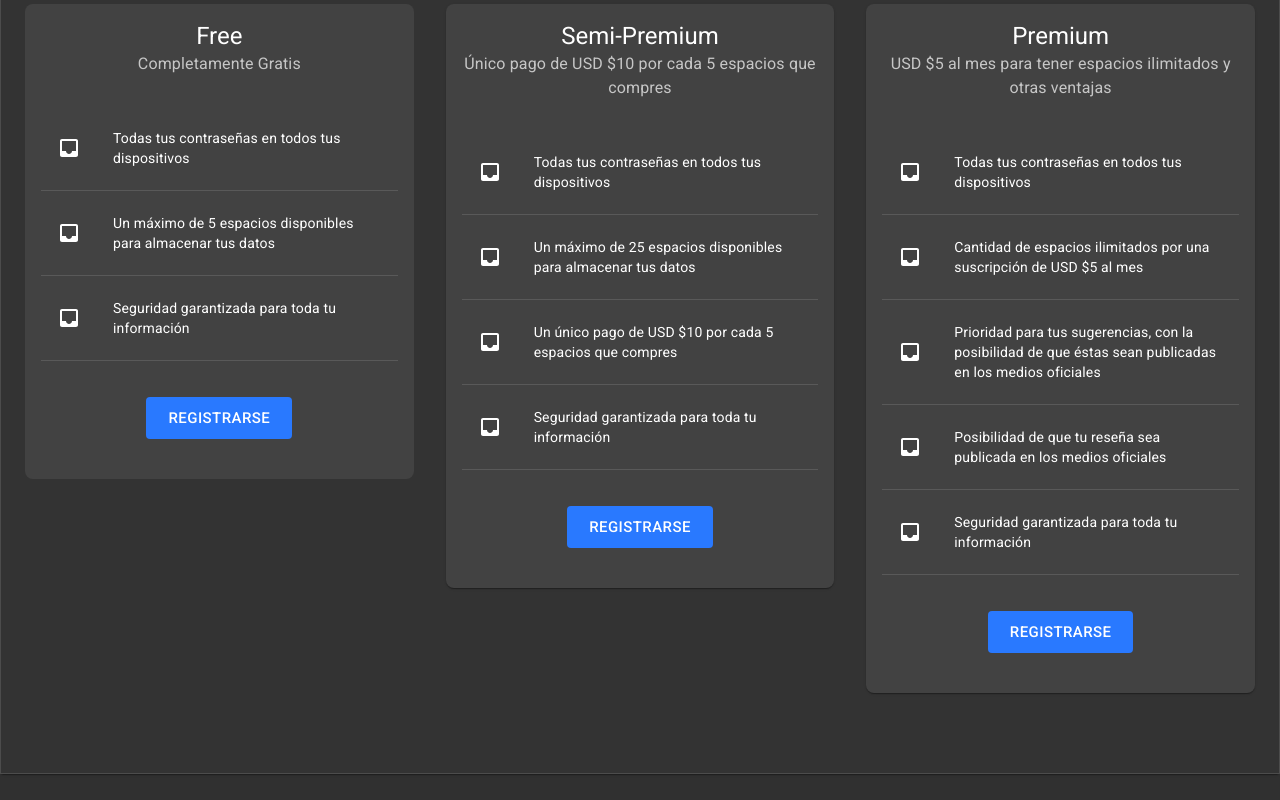
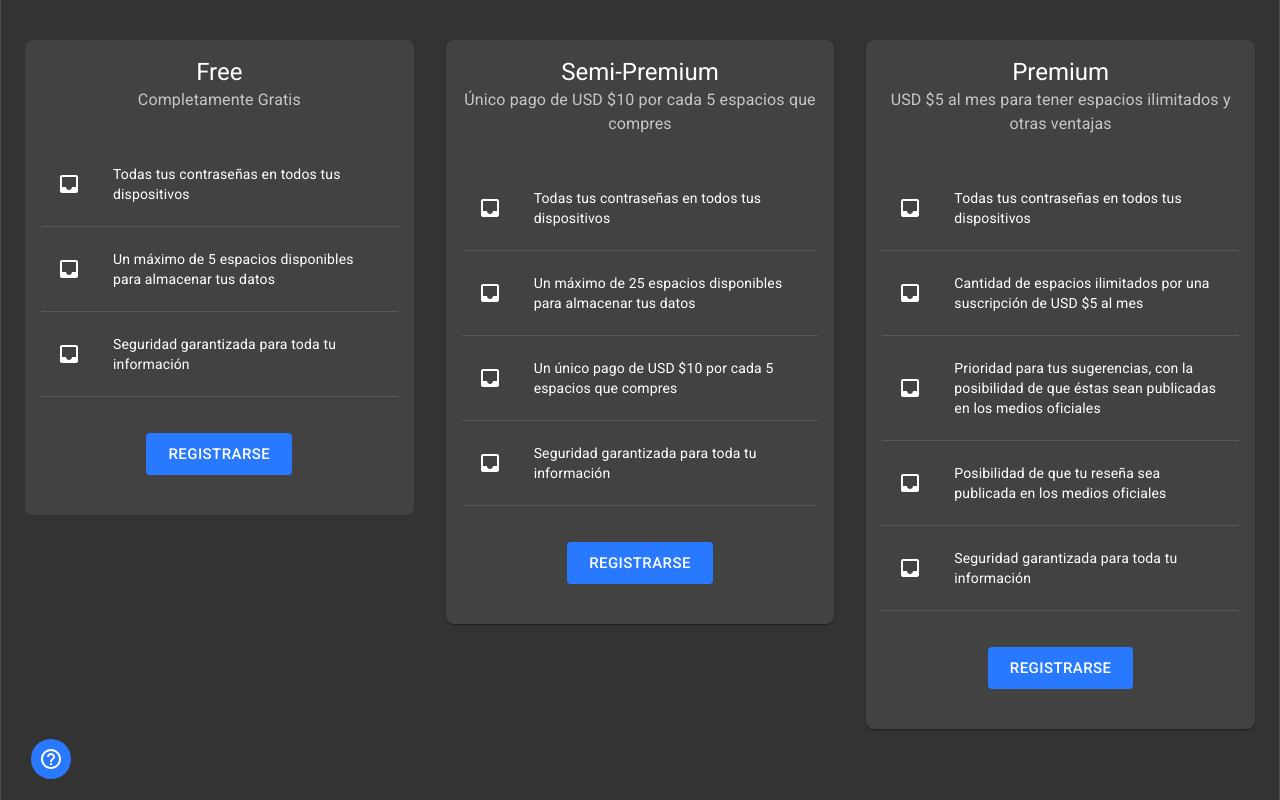
Before and after one commit to TheMrCorvy/Desktop-Frontend, a React (Create React App) app: page / in a window 1280 px wide. Shown: the part 2000-2800 px from the top of the page. Built offline with nearby package versions, Linux system fonts and the light colour scheme.

Commit message:
small changes in general

```diff
--- a/src/components/Sections/About/index.tsx
+++ b/src/components/Sections/About/index.tsx
@@ -62,7 +62,7 @@ const About: FC = () => {
 			<Container maxWidth="xl" className={classes.container} data-testid="test_about">
 				<Grid container justify="space-around">
 					<Grid item xs={12} className={(classes.marginB, classes.textCenter)}>
-						<Typography gutterBottom variant="h4">
+						<Typography gutterBottom variant="h4" className={classes.marginB}>
 							{translate("about_title", lng)}
 						</Typography>
 					</Grid>
--- a/src/lang/en.json
+++ b/src/lang/en.json
@@ -7,7 +7,7 @@
 	"navbar_my_credentials_btn": ["My Credentials"],
 	"navbar_my_account_btn": ["My Account"],
 	"toggle_dark_theme": ["Toggle Dark Theme"],
-	"downloads": ["Download"],
+	"downloads": ["Downloads"],
 	"install": ["Install"],
 	"desktop": ["Desktop"],
 	"web_version": ["Web Version"],
--- a/src/pages/Landing.tsx
+++ b/src/pages/Landing.tsx
@@ -19,9 +19,12 @@ import {
 	ListItemText,
 	Button,
 	CardActions,
+	Fab,
+	Tooltip,
 } from "@material-ui/core"
 
 import InboxIcon from "@material-ui/icons/Inbox"
+import HelpOutlineIcon from "@material-ui/icons/HelpOutline"
 
 import { useSelector } from "react-redux"
 import { RootState } from "../redux/store"
@@ -48,6 +51,7 @@ const Landing: FC = () => {
 					minHeight: "20vh",
 					marginBottom: "40rem",
 					paddingBottom: "5rem",
+					position: "relative",
 				}}
 			>
 				<Container maxWidth="lg">
@@ -57,7 +61,7 @@ const Landing: FC = () => {
 								Pricing
 							</Typography>
 						</Grid>
-						<Grid item xs={12} sm={4}>
+						<Grid item xs={12} sm={6} md={4}>
 							<Card style={{ borderRadius: 8 }} elevation={0}>
 								<CardHeader
 									title="Free"
@@ -121,7 +125,7 @@ const Landing: FC = () => {
 								</CardActions>
 							</Card>
 						</Grid>
-						<Grid item xs={12} sm={4}>
+						<Grid item xs={12} sm={6} md={4}>
 							<Card style={{ borderRadius: 8 }} elevation={1}>
 								<CardHeader
 									title="Semi-Premium"
@@ -200,7 +204,7 @@ const Landing: FC = () => {
 								</CardActions>
 							</Card>
 						</Grid>
-						<Grid item xs={12} sm={4}>
+						<Grid item xs={12} sm={6} md={4}>
 							<Card style={{ borderRadius: 8 }} elevation={1}>
 								<CardHeader
 									title="Premium"
@@ -294,6 +298,21 @@ const Landing: FC = () => {
 						</Grid>
 					</Grid>
 				</Container>
+				<Tooltip title={translate("more_info", lng)} placement="right">
+					<Fab
+						color="secondary"
+						aria-label="help"
+						size="small"
+						style={{
+							position: "absolute",
+							bottom: 30, //20
+							left: 30, //20
+							boxShadow: "none",
+						}}
+					>
+						<HelpOutlineIcon />
+					</Fab>
+				</Tooltip>
 			</Paper>
 		</>
 	)
```
